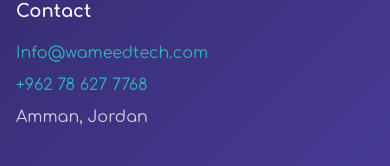
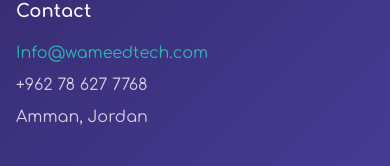
Before and after one commit to MOHAFANEH/wameed-tech-website, a Next.js app: page / in a window 390 px wide. Shown: the part 6392-6558 px from the top of the page. Built offline with nearby package versions, Linux system fonts and the light colour scheme.

Commit message:
Fix phone number direction in Arabic RTL mode

```diff
--- a/components/CTA.tsx
+++ b/components/CTA.tsx
@@ -183,7 +183,7 @@
           </div>
           <div>
             <div className="text-3xl mb-2">📱</div>
-            <p className="text-gray-600 font-semibold">+962 78 627 7768</p>
+            <p className="text-gray-600 font-semibold" dir="ltr">+962 78 627 7768</p>
           </div>
           <div>
             <div className="text-3xl mb-2">📍</div>
--- a/components/Footer.tsx
+++ b/components/Footer.tsx
@@ -75,7 +75,7 @@
               </p>
               <p>
                 <a href="tel:+962786277768" className="hover:opacity-100 transition">
-                  +962 78 627 7768
+                  <span dir="ltr">+962 78 627 7768</span>
                 </a>
               </p>
               <p>Amman, Jordan</p>
```
